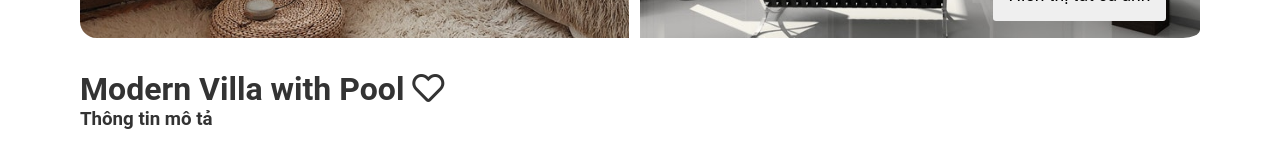
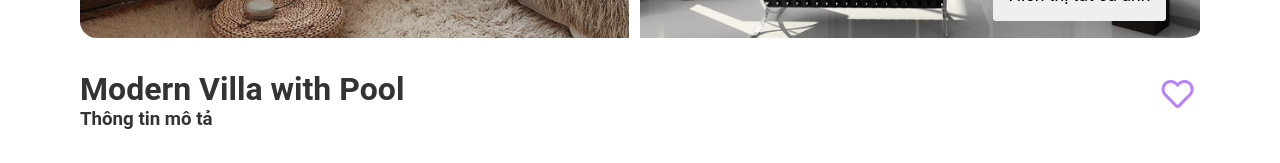
Before and after one commit to bingo213/EasyAccomod, a React (Create React App) app: page /detail in a window 1280 px wide. Shown: the part 634-797 px from the top of the page. Built offline with nearby package versions, Linux system fonts and the light colour scheme; some icons are missing; a web font is replaced by a local one.

Commit message:
update style of displayImage component

```diff
--- a/src/assets/css/detailRentalUnit.css
+++ b/src/assets/css/detailRentalUnit.css
@@ -32,3 +32,7 @@
     font-weight: bold;
     margin-top: 2rem;
 }
+
+.DetailRentalUnit .heartIcon{
+  float: right;
+}
--- a/src/assets/css/displayImage.css
+++ b/src/assets/css/displayImage.css
@@ -7,14 +7,16 @@
   width: 90vw;
   max-width: 70rem;
   height: 35rem;
-  /* background-color: yellow; */
+  background-color: #b881fc;
   position: relative;
+  border-radius: 3%;
 }
 
 .DisplayImage .imgContainer img:nth-child(1) {
   position: absolute;
   width: 49%;
   height: 100%;
+  border-right: 0.5rem solid white;
   object-fit: cover;
   border-top-left-radius: 3%;
   border-bottom-left-radius: 3%;
@@ -28,6 +30,8 @@
   object-fit: cover;
   width: 50%;
   height: 49%;
+  border-left: 0.5rem solid white;
+  border-bottom: 0.5rem solid white;
   border-top-right-radius: 3%;
   transition: 0.3s;
 }
@@ -39,8 +43,8 @@
   object-fit: cover;
   width: 50%;
   height: 50%;
+  border-left: 0.5rem solid white;
   border-bottom-right-radius: 3%;
-  background-color: red;
   transition: 0.3s;
 }
 
--- a/src/component/detail_rental_unit/DetailRentalUnit.js
+++ b/src/component/detail_rental_unit/DetailRentalUnit.js
@@ -11,6 +11,7 @@ import image5 from 'assets/img/5.jpg';
 import NavBar from 'component/NavBar';
 import DisplayImage from './DisplayImage';
 import ImageSliderCarousel from './ImageSliderCarousel';
+import Like from 'component/favourite/Like';
 
 Modal.setAppElement('#root');
 function DetailRentalUnit() {
@@ -20,9 +21,9 @@ function DetailRentalUnit() {
   const slides = [image1, image2, image3, image4, image5];
   const [modalIsOpden, setModelIsOpen] = useState(false);
 
-  const handleClickImage = () =>{
+  const handleClickImage = () => {
     setModelIsOpen(true);
-  }
+  };
   return (
     <div className="DetailRentalUnit">
       <NavBar />
@@ -37,7 +38,7 @@ function DetailRentalUnit() {
             height: '100vh',
             display: 'flex',
             justifyContent: 'center',
-            alignItems: 'center'
+            alignItems: 'center',
           },
           content: {
             width: '90vw',
@@ -48,14 +49,22 @@ function DetailRentalUnit() {
         }}
         className="modal"
       >
-      <i className="fas fa-times-square" onClick={()=>setModelIsOpen(false)}></i>
+        <i
+          className="fas fa-times-square"
+          onClick={() => setModelIsOpen(false)}
+        ></i>
         <div className="slideContent">
           <ImageSliderCarousel slides={slides} />
         </div>
       </Modal>
       <div className="main">
-        <DisplayImage images={slides} handleClickImage={handleClickImage}/>
-        <div className="title">Modern Villa with Pool <i className="far fa-heart"></i></div>
+        <DisplayImage images={slides} handleClickImage={handleClickImage} />
+        <div className="title">
+          Modern Villa with Pool{' '}
+          <div className="heartIcon">
+            <Like />
+          </div>
+        </div>
         <div className="description">
           <h3>Thông tin mô tả</h3>
         </div>
```
Also changed, not shown: 1 other file (tests, documents, lock files or other folders).
